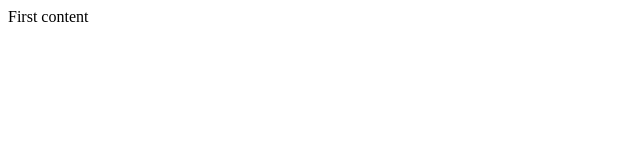
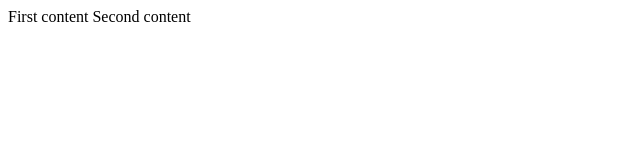
Before and after one commit to davidagoua/gitl, a plain HTML site: page index.html in a window 1280 px wide. Shown: the whole page, without its empty margins (0-640 px from the left). Drawn offline with Linux system fonts and the light colour scheme.

Commit message:
update: add seond commit

```diff
--- a/index.html
+++ b/index.html
@@ -10,5 +10,7 @@
 
     <span>First content</span>
 
+    <span>Second content</span>
+
 </body>
 </html>
```
